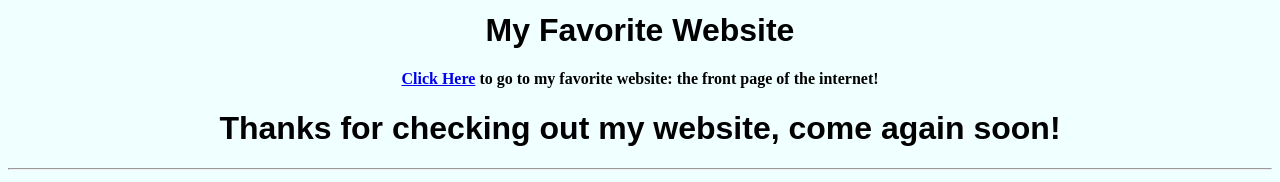
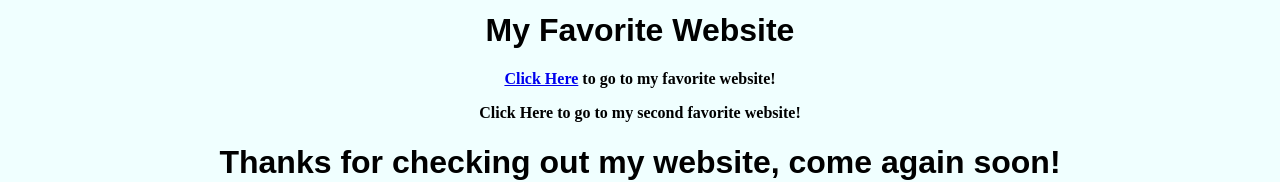
Before and after one commit to theCCP/theCCP.github.io, a plain HTML site: page index.html in a window 1280 px wide. Shown: the part 1075-1257 px from the top of the page. Drawn offline with Linux system fonts and the light colour scheme.

Commit message:
Update index.html

```diff
--- a/index.html
+++ b/index.html
@@ -18,7 +18,8 @@
 
 <h1 style="text-align: center;font-family:Arial, Helvetica, sans-serif;">My Favorite Website</h1>
 
-<p style="text-align: center;font-family:heiti sc;"><a href="https://www.reddit.com">Click Here</a> to go to my favorite website: the front page of the internet!</p>
+<p style="text-align: center;font-family:heiti sc;"><a href="https://sagebuchanan.github.io./">Click Here</a> to go to my favorite website!</p>
+  <p style="text-align: center;font-family:heiti sc;"><b href="https://weirdorconfusing.com/">Click Here</b> to go to my second favorite website!</p>
 
 <h1 style="text-align: center;font-family:Arial, Helvetica, sans-serif;">Thanks for checking out my website, come again soon!</h1>
 
```
